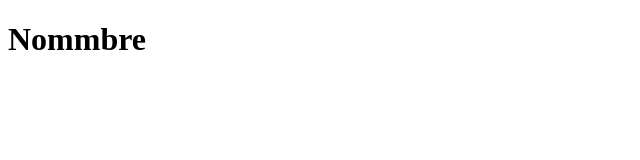
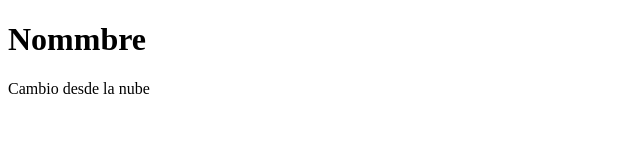
Before and after one commit to olomonagas/semana-5, a plain HTML site: page index.html in a window 1280 px wide. Shown: the whole page, without its empty margins (0-640 px from the left). Drawn offline with Linux system fonts and the light colour scheme.

Commit message:
Update cloud index.html

```diff
--- a/index.html
+++ b/index.html
@@ -7,5 +7,10 @@
 </head>
 <body>
         <h1>Nommbre</h1>
+    <div>
+        <p>
+            Cambio desde la nube
+        </p>
+    </div>
 </body>
 </html>
```
